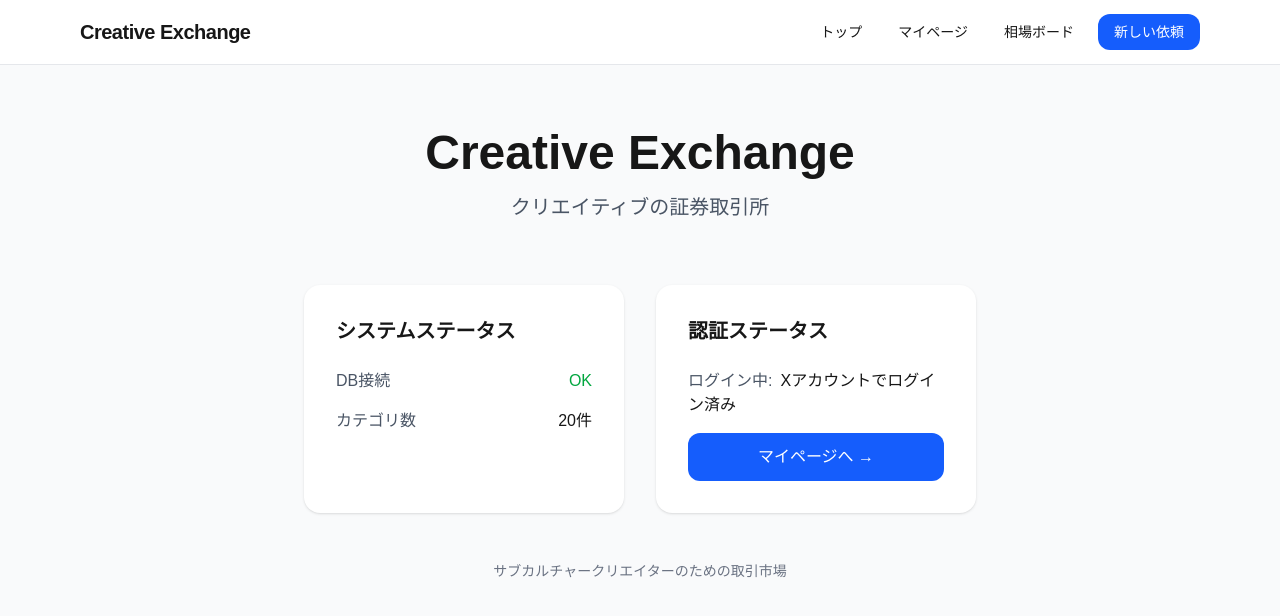
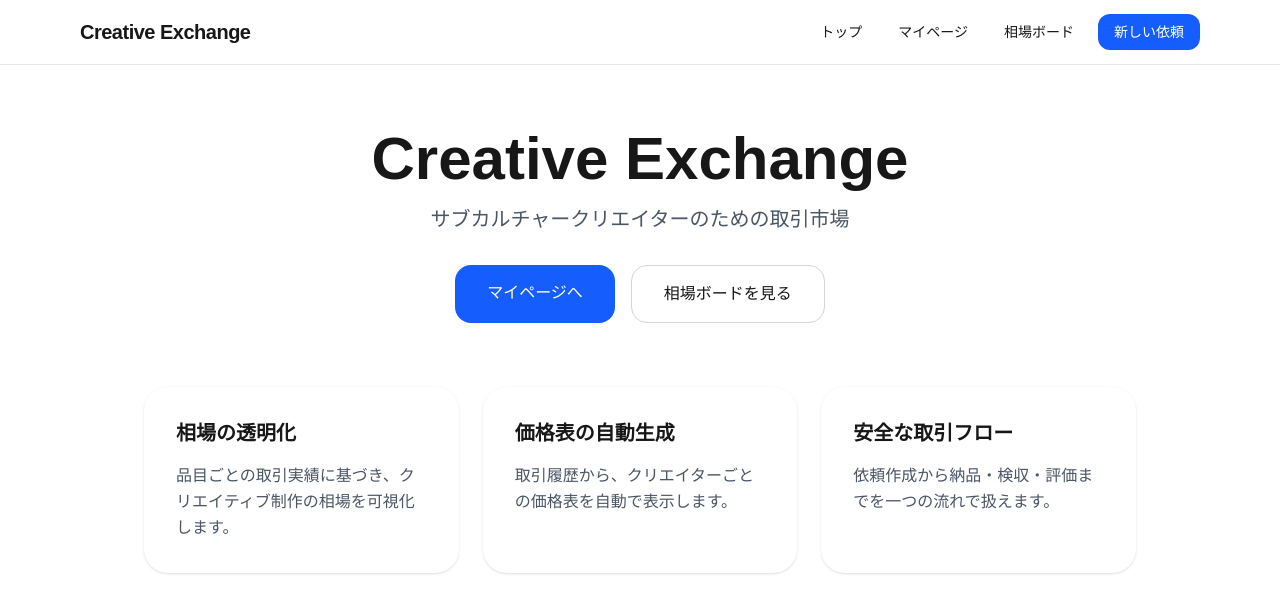
Before and after one commit to TAIGA-SAKONOE/creative-exchange, a Next.js app in the folder creative-exchange/: page / in a window 1280 px wide. Shown: the top 616 px of the page. Built offline with nearby package versions, Linux system fonts and the light colour scheme.

Commit message:
Update page.tsx

```diff
--- a/creative-exchange/app/page.tsx
+++ b/creative-exchange/app/page.tsx
@@ -4,48 +4,53 @@ import Link from 'next/link'
 
 export default function HomePage() {
   return (
-    <div className="min-h-screen bg-gray-50">
-      <div className="max-w-4xl mx-auto px-4 py-16">
+    <div className="min-h-screen">
+      <div className="max-w-5xl mx-auto px-4 py-16">
         <div className="text-center mb-16">
-          <h1 className="text-5xl font-bold mb-4">Creative Exchange</h1>
-          <p className="text-xl text-gray-600">クリエイティブの証券取引所</p>
-        </div>
+          <h1 className="text-5xl md:text-6xl font-bold mb-4">
+            Creative Exchange
+          </h1>
+          <p className="text-xl text-gray-600 mb-8">
+            サブカルチャークリエイターのための取引市場
+          </p>
 
-        <div className="grid grid-cols-1 md:grid-cols-2 gap-8 max-w-2xl mx-auto">
-          {/* システムステータス */}
-          <div className="bg-white rounded-2xl shadow p-8">
-            <h2 className="text-xl font-semibold mb-6">システムステータス</h2>
-            <div className="space-y-4">
-              <div className="flex justify-between items-center">
-                <span className="text-gray-600">DB接続</span>
-                <span className="text-green-600 font-medium">OK</span>
-              </div>
-              <div className="flex justify-between items-center">
-                <span className="text-gray-600">カテゴリ数</span>
-                <span className="font-medium">20件</span>
-              </div>
-            </div>
-          </div>
-
-          {/* 認証ステータス */}
-          <div className="bg-white rounded-2xl shadow p-8">
-            <h2 className="text-xl font-semibold mb-6">認証ステータス</h2>
-            <div className="space-y-4">
-              <div>
-                <span className="text-gray-600">ログイン中:</span>
-                <span className="ml-2 font-medium">Xアカウントでログイン済み</span>
-              </div>
-              <Link href="/mypage">
-                <button className="w-full bg-blue-600 hover:bg-blue-700 text-white py-3 rounded-xl font-medium">
-                  マイページへ →
-                </button>
-              </Link>
-            </div>
+          <div className="flex flex-col sm:flex-row gap-4 justify-center">
+            <Link
+              href="/mypage"
+              className="bg-blue-600 hover:bg-blue-700 text-white px-8 py-4 rounded-2xl font-medium transition"
+            >
+              マイページへ
+            </Link>
+            <Link
+              href="/market"
+              className="border border-gray-300 hover:bg-gray-50 px-8 py-4 rounded-2xl font-medium transition"
+            >
+              相場ボードを見る
+            </Link>
           </div>
         </div>
 
-        <div className="mt-12 text-center text-sm text-gray-500">
-          サブカルチャークリエイターのための取引市場
+        <div className="grid grid-cols-1 md:grid-cols-3 gap-6">
+          <div className="bg-white rounded-3xl shadow p-8">
+            <h2 className="text-xl font-semibold mb-4">相場の透明化</h2>
+            <p className="text-gray-600 leading-relaxed">
+              品目ごとの取引実績に基づき、クリエイティブ制作の相場を可視化します。
+            </p>
+          </div>
+
+          <div className="bg-white rounded-3xl shadow p-8">
+            <h2 className="text-xl font-semibold mb-4">価格表の自動生成</h2>
+            <p className="text-gray-600 leading-relaxed">
+              取引履歴から、クリエイターごとの価格表を自動で表示します。
+            </p>
+          </div>
+
+          <div className="bg-white rounded-3xl shadow p-8">
+            <h2 className="text-xl font-semibold mb-4">安全な取引フロー</h2>
+            <p className="text-gray-600 leading-relaxed">
+              依頼作成から納品・検収・評価までを一つの流れで扱えます。
+            </p>
+          </div>
         </div>
       </div>
     </div>
```
